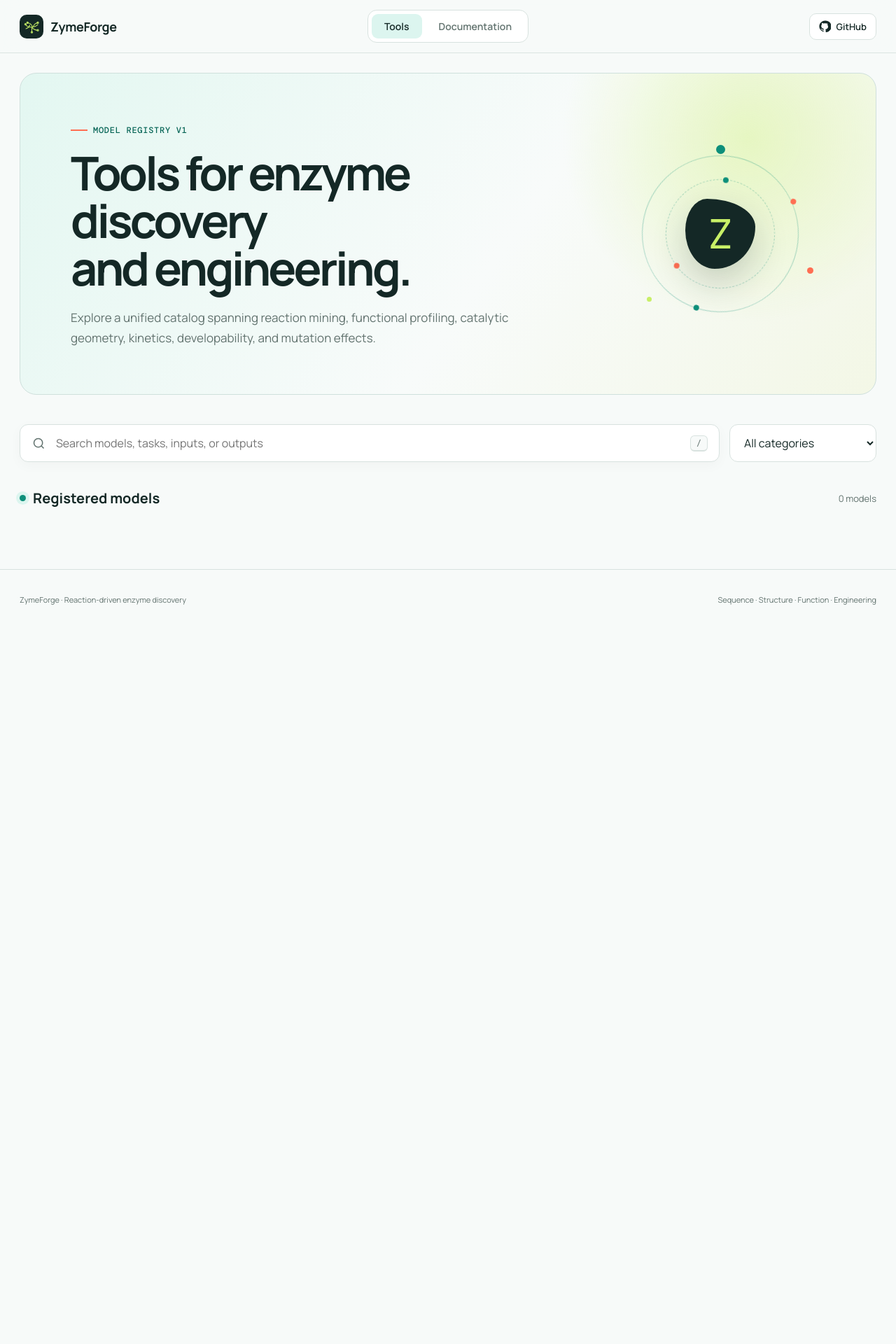
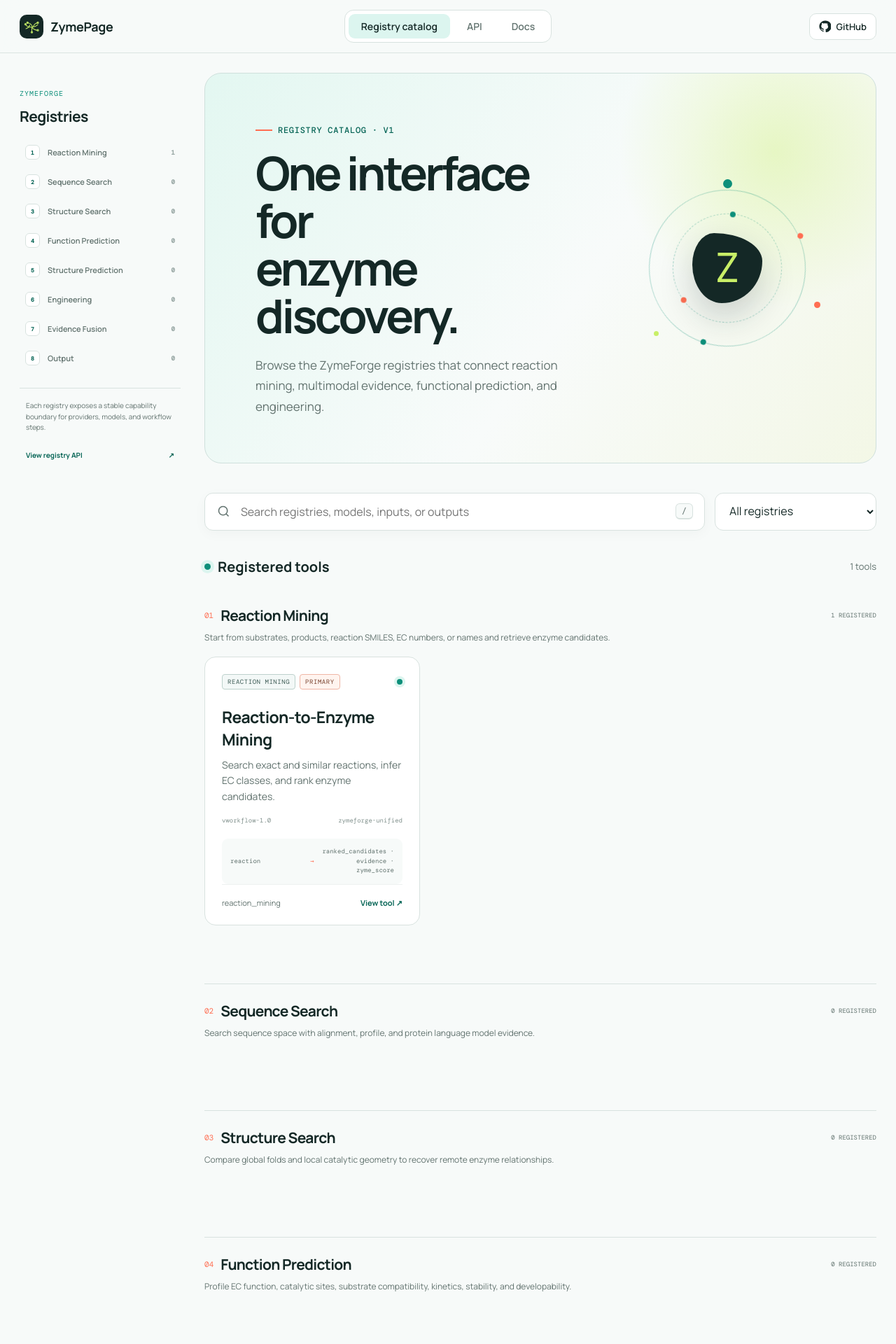
Before and after one commit to Gabriel-QIN/ZymeForge_docs, a FastAPI app: page /tools in a window 1280 px wide. Shown: the top 1920 px of the page at 70% size. Before the commit the page ends 864 px from the top, so only its background shows below. Run offline with FastAPI, Linux system fonts and the light colour scheme.

Commit message:
Add Proto-style registry catalog and API-backed ZymePage

```diff
--- a/mkdocs.yml
+++ b/mkdocs.yml
@@ -25,6 +25,9 @@ theme:
       accent: custom
 extra_css:
   - stylesheets/extra.css
+  - stylesheets/zymepage.css
+extra_javascript:
+  - javascripts/zymepage.js
 markdown_extensions:
   - admonition
   - attr_list
@@ -37,6 +40,7 @@ markdown_extensions:
       alternate_style: true
 nav:
   - Overview: index.md
+  - ZymePage: zymepage.md
   - Get started:
       - Installation: getting-started/installation.md
       - Quickstart: getting-started/quickstart.md
--- a/src/zymepage/app.py
+++ b/src/zymepage/app.py
@@ -3,18 +3,38 @@
 from __future__ import annotations
 
 import os
+from functools import lru_cache
 from pathlib import Path
 from typing import Any
 
 from fastapi import FastAPI, HTTPException, Request
+from fastapi.middleware.cors import CORSMiddleware
 from fastapi.responses import HTMLResponse, RedirectResponse
 from fastapi.staticfiles import StaticFiles
 from fastapi.templating import Jinja2Templates
+from pydantic import BaseModel, Field
+from zymeforge.bootstrap import build_reaction_workflow
+from zymeforge.core.models import ReactionContext
 from zymeforge.function.adapters import ModelBackendUnavailable
 
-from zymepage.catalog import get_tool, list_tools
+from zymepage.catalog import get_tool, list_models, list_registry_groups, list_tools
 
 PACKAGE_DIR = Path(__file__).parent
+REPOSITORY_DIR = PACKAGE_DIR.parents[1]
+
+
+class ReactionMiningRequest(BaseModel):
+    """Validated public request for the ZymeForge reaction mining workflow."""
+
+    reaction: str = Field(min_length=3, description="Reaction SMILES: substrates>>products")
+    top_k: int = Field(default=20, ge=1, le=1000)
+    ph: float | None = Field(default=None, ge=0.0, le=14.0)
+    temperature_c: float | None = None
+
+
+@lru_cache(maxsize=4)
+def _workflow(catalog_path: str):
+    return build_reaction_workflow(catalog_path)
 
 
 def create_app() -> FastAPI:
@@ -25,6 +45,20 @@ def create_app() -> FastAPI:
         version="0.1.0",
         docs_url="/api/docs",
         redoc_url=None,
+    )
+    origins = [
+        origin.strip()
+        for origin in os.getenv(
+            "ZYMEFORGE_CORS_ORIGINS",
+            "https://gabriel-qin.github.io,http://localhost:8000,http://127.0.0.1:8000",
+        ).split(",")
+        if origin.strip()
+    ]
+    application.add_middleware(
+        CORSMiddleware,
+        allow_origins=origins,
+        allow_methods=["GET", "POST"],
+        allow_headers=["*"],
     )
     application.mount("/static", StaticFiles(directory=PACKAGE_DIR / "static"), name="static")
     templates = Jinja2Templates(directory=PACKAGE_DIR / "templates")
@@ -46,6 +80,7 @@ def create_app() -> FastAPI:
             context={
                 "tools": tools,
                 "categories": categories,
+                "groups": list_registry_groups(),
                 "docs_url": docs_url,
                 "page": "tools",
             },
@@ -67,8 +102,28 @@ def create_app() -> FastAPI:
 
     @application.get("/api/models")
     async def models_api() -> dict[str, Any]:
+        models = list_models()
+        return {"count": len(models), "models": models}
+
+    @application.get("/api/tools")
+    async def tools_api() -> dict[str, Any]:
         tools = list_tools()
-        return {"count": len(tools), "models": tools}
+        return {"count": len(tools), "tools": tools}
+
+    @application.get("/api/registries")
+    async def registries_api() -> dict[str, Any]:
+        groups = list_registry_groups()
+        return {"count": len(groups), "registries": groups}
+
+    @application.get("/api/registries/{registry_id}")
+    async def registry_api(registry_id: str) -> dict[str, Any]:
+        group = next(
+            (item for item in list_registry_groups() if item["id"] == registry_id),
+            None,
+        )
+        if group is None:
+            raise HTTPException(status_code=404, detail="Unknown registry")
+        return group
 
     @application.get("/api/models/{identifier}")
     async def model_api(identifier: str) -> dict[str, Any]:
@@ -83,6 +138,11 @@ def create_app() -> FastAPI:
         if resolved is None:
             raise HTTPException(status_code=404, detail="Unknown registered tool")
         model_class, tool = resolved
+        if model_class is None:
+            raise HTTPException(
+                status_code=400,
+                detail="This registry tool uses its workflow endpoint",
+            )
         missing = [field for field in tool["inputs"] if not payload.get(field)]
         if missing:
             raise HTTPException(status_code=422, detail=f"Missing inputs: {', '.join(missing)}")
@@ -101,6 +161,27 @@ def create_app() -> FastAPI:
             "predictions": [prediction.model_dump(mode="json") for prediction in predictions],
         }
 
+    @application.post("/api/reactions/mine")
+    async def mine_reaction(request: ReactionMiningRequest) -> dict[str, Any]:
+        """Run the core ZymeForge reaction-to-enzyme workflow."""
+        catalog_path = Path(
+            os.getenv("ZYMEFORGE_CATALOG", str(REPOSITORY_DIR / "data" / "demo_catalog.json"))
+        )
+        if not catalog_path.exists():
+            raise HTTPException(
+                status_code=503,
+                detail=f"ZymeForge catalog is not configured: {catalog_path}",
+            )
+        try:
+            result = _workflow(str(catalog_path)).run(
+                request.reaction,
+                context=ReactionContext(ph=request.ph, temperature_c=request.temperature_c),
+                top_k=request.top_k,
+            )
+        except (ValueError, KeyError) as exc:
+            raise HTTPException(status_code=422, detail=str(exc)) from exc
+        return result.model_dump(mode="json")
+
     return application
 
 
--- a/src/zymepage/static/app.js
+++ b/src/zymepage/static/app.js
@@ -52,7 +52,7 @@
     outputState.textContent = "Running";
     outputState.classList.remove("error");
     try {
-      const response = await fetch(`/api/models/${shell.dataset.toolId}/predict`, {
+      const response = await fetch(shell.dataset.endpoint || `/api/models/${shell.dataset.toolId}/predict`, {
         method: "POST",
         headers: { "Content-Type": "application/json" },
         body: JSON.stringify(payload),
--- a/src/zymepage/static/styles.css
+++ b/src/zymepage/static/styles.css
@@ -33,6 +33,26 @@ button, input, select, textarea { font: inherit; }
 .github-link svg { width: 17px; fill: var(--ink); }
 
 .catalog-shell, .tool-shell { width: min(1380px, calc(100% - 56px)); margin: 0 auto; }
+.page-layout { display: grid; grid-template-columns: 230px minmax(0, 1fr); align-items: start; gap: 34px; }
+.registry-sidebar { position: sticky; top: 102px; padding: 25px 0; }
+.sidebar-label { color: var(--mint); font-family: var(--mono); font-size: 10px; letter-spacing: .1em; text-transform: uppercase; }
+.registry-sidebar h2 { margin: 12px 0 18px; font-size: 21px; letter-spacing: -.03em; }
+.registry-sidebar nav { display: grid; gap: 3px; }
+.registry-link { display: grid; grid-template-columns: 25px 1fr auto; align-items: center; gap: 7px; padding: 9px 8px; border-radius: 8px; color: var(--muted); font-size: 11px; font-weight: 600; }
+.registry-link:hover, .registry-link:focus { color: var(--ink); background: var(--mint-soft); }
+.registry-icon { display: grid; width: 21px; height: 21px; place-items: center; border: 1px solid var(--line); border-radius: 6px; color: var(--mint-dark); background: var(--white); font-family: var(--mono); font-size: 8px; }
+.registry-link em { color: #9aa9a6; font-family: var(--mono); font-size: 9px; font-style: normal; }
+.sidebar-note { padding: 17px 9px 15px; margin-top: 23px; border-top: 1px solid var(--line); color: var(--muted); font-size: 10px; line-height: 1.55; }
+.sidebar-api { display: flex; justify-content: space-between; padding: 9px; color: var(--mint-dark); font-size: 10px; font-weight: 700; }
+.catalog-main { min-width: 0; }
+.catalog-main .catalog-hero { margin-top: 28px; }
+.registry-section { padding: 24px 0 13px; scroll-margin-top: 94px; }
+.registry-section + .registry-section { border-top: 1px solid var(--line); }
+.registry-section-heading { display: flex; align-items: center; justify-content: space-between; gap: 18px; }
+.registry-section-heading > div { display: flex; align-items: center; gap: 10px; }.registry-section-heading h2 { margin: 0; font-size: 21px; letter-spacing: -.035em; }.registry-section-heading > span { color: var(--muted); font-family: var(--mono); font-size: 9px; text-transform: uppercase; }
+.section-index { color: var(--coral); font-family: var(--mono); font-size: 11px; }.registry-intro { max-width: 680px; margin: 8px 0 18px; color: var(--muted); font-size: 12px; line-height: 1.6; }
+.tool-meta { display: flex; justify-content: space-between; gap: 10px; margin-top: 17px; color: #81918d; font-family: var(--mono); font-size: 9px; }
+.tool-description { padding: 25px; margin: 25px 0 40px; border: 1px solid var(--line); border-radius: 13px; background: var(--white); }.tool-description p { max-width: 840px; margin: 13px 0 17px; color: var(--muted); line-height: 1.7; }.source-facts { display: flex; flex-wrap: wrap; gap: 16px; padding-top: 14px; border-top: 1px solid #edf1f0; color: var(--muted); font-size: 11px; }.source-facts a { color: var(--mint-dark); font-weight: 700; }
 .catalog-hero { min-height: 380px; display: grid; grid-template-columns: 1.4fr .6fr; align-items: center; gap: 80px; padding: 65px 72px; margin-top: 28px; overflow: hidden; border: 1px solid #cfe0dc; border-radius: 24px; background: radial-gradient(circle at 85% 20%, rgba(200,239,103,.35), transparent 24%), linear-gradient(125deg, #e3f7f1 0%, #f8fbfa 56%, #f3f7e6 100%); }
 .eyebrow, .tag, .role { font-family: var(--mono); text-transform: uppercase; letter-spacing: .06em; }
 .eyebrow { display: inline-flex; align-items: center; gap: 8px; color: var(--mint-dark); font-size: 12px; font-weight: 500; }
@@ -88,6 +108,6 @@ kbd { padding: 2px 8px; border: 1px solid var(--line); border-bottom-width: 2px;
 .output-code { min-height: 390px; margin: 24px 0 0; padding: 18px; overflow: auto; border-radius: 10px; color: #d9f7ee; background: #112522; font-family: var(--mono); font-size: 11px; line-height: 1.65; white-space: pre-wrap; }
 .site-footer { min-height: 85px; display: flex; align-items: center; justify-content: space-between; gap: 20px; padding: 0 max(28px, calc((100vw - 1380px)/2)); border-top: 1px solid var(--line); color: var(--muted); font-size: 11px; }
 
-@media (max-width: 1000px) { .tool-grid { grid-template-columns: repeat(2, 1fr); }.catalog-hero { grid-template-columns: 1fr; }.hero-orbit { display: none; }.runner-layout { grid-template-columns: 1fr; }.output-panel { position: static; }.model-facts { grid-template-columns: repeat(2, 1fr); }.model-facts > div:nth-child(2) { border-right: 0; }.model-facts > div:nth-child(-n+2) { border-bottom: 1px solid var(--line); } }
-@media (max-width: 680px) { .site-header { grid-template-columns: 1fr auto; height: 66px; }.brand > span:last-child, .github-link { display: none; }.main-nav { justify-self: end; }.main-nav a { padding: 7px 10px; }.catalog-shell, .tool-shell { width: min(100% - 28px, 1380px); }.catalog-hero { min-height: 0; padding: 42px 24px; margin-top: 14px; }.catalog-hero h1 { font-size: 40px; }.catalog-toolbar { flex-direction: column; }.filter-select select { width: 100%; }.tool-grid { grid-template-columns: 1fr; }.tool-title-row { align-items: start; flex-direction: column; }.adapter-state { width: 100%; }.model-facts { grid-template-columns: 1fr; }.model-facts > div { border-right: 0; border-bottom: 1px solid var(--line); }.runner-panel, .output-panel { padding: 18px; }.site-footer { align-items: start; flex-direction: column; justify-content: center; } }
+@media (max-width: 1000px) { .page-layout { grid-template-columns: 190px minmax(0, 1fr); gap: 20px; }.tool-grid { grid-template-columns: repeat(2, 1fr); }.catalog-hero { grid-template-columns: 1fr; }.hero-orbit { display: none; }.runner-layout { grid-template-columns: 1fr; }.output-panel { position: static; }.model-facts { grid-template-columns: repeat(2, 1fr); }.model-facts > div:nth-child(2) { border-right: 0; }.model-facts > div:nth-child(-n+2) { border-bottom: 1px solid var(--line); } }
+@media (max-width: 680px) { .site-header { grid-template-columns: 1fr auto; height: 66px; }.brand > span:last-child, .github-link { display: none; }.main-nav { justify-self: end; }.main-nav a { padding: 7px 10px; }.catalog-shell, .tool-shell { width: min(100% - 28px, 1380px); }.page-layout { display: block; }.registry-sidebar { position: static; padding: 18px 0 0; }.registry-sidebar nav { display: flex; overflow-x: auto; gap: 4px; padding-bottom: 8px; }.registry-link { min-width: max-content; border: 1px solid var(--line); background: var(--white); }.registry-link em, .sidebar-note, .sidebar-api { display: none; }.catalog-hero { min-height: 0; padding: 42px 24px; margin-top: 14px; }.catalog-hero h1 { font-size: 40px; }.catalog-toolbar { flex-direction: column; }.filter-select select { width: 100%; }.tool-grid { grid-template-columns: 1fr; }.tool-title-row { align-items: start; flex-direction: column; }.adapter-state { width: 100%; }.model-facts { grid-template-columns: 1fr; }.model-facts > div { border-right: 0; border-bottom: 1px solid var(--line); }.runner-panel, .output-panel { padding: 18px; }.site-footer { align-items: start; flex-direction: column; justify-content: center; } }
 @media (prefers-reduced-motion: reduce) { *, *::before, *::after { scroll-behavior: auto !important; animation-duration: .01ms !important; animation-iteration-count: 1 !important; } }
--- a/src/zymepage/templates/base.html
+++ b/src/zymepage/templates/base.html
@@ -4,8 +4,8 @@
   <head>
     <meta charset="utf-8">
     <meta name="viewport" content="width=device-width, initial-scale=1">
-    <meta name="description" content="ZymeForge enzyme discovery and engineering tools">
-    <title>{% block title %}ZymeForge{% endblock %}</title>
+    <meta name="description" content="ZymePage registry catalog for ZymeForge">
+    <title>{% block title %}ZymePage{% endblock %}</title>
     <link rel="preconnect" href="https://fonts.googleapis.com">
     <link rel="preconnect" href="https://fonts.gstatic.com" crossorigin>
     <link href="https://fonts.googleapis.com/css2?family=DM+Mono:wght@400;500&family=Manrope:wght@400;500;600;700&display=swap" rel="stylesheet">
@@ -14,24 +14,25 @@
   </head>
   <body>
     <header class="site-header">
-      <a class="brand" href="/tools" aria-label="ZymeForge tools">
+      <a class="brand" href="/tools" aria-label="ZymePage registry catalog">
         <span class="brand-mark" aria-hidden="true">
           <svg viewBox="0 0 44 44" role="img"><path d="M7 28c5-1 8-4 10-9m-6-6c6 1 10 4 12 9m14-9c-6 1-10 5-12 11m12 8c-7 0-12-3-15-8m0 0v13m0-13C15 25 9 22 6 17m16 7c6 0 11-2 15-6"/><circle cx="11" cy="13" r="2"/><circle cx="37" cy="13" r="2"/><circle cx="37" cy="32" r="2"/><circle cx="6" cy="17" r="2"/><circle cx="22" cy="37" r="2"/></svg>
         </span>
-        <span>ZymeForge</span>
+        <span>ZymePage</span>
       </a>
       <nav class="main-nav" aria-label="Primary navigation">
-        <a class="{% if page == 'tools' %}active{% endif %}" href="/tools">Tools</a>
-        <a href="{{ docs_url }}">Documentation</a>
+        <a class="{% if page == 'tools' %}active{% endif %}" href="/tools">Registry catalog</a>
+        <a href="/api/docs">API</a>
+        <a href="{{ docs_url }}">Docs</a>
       </nav>
-      <a class="github-link" href="https://github.com/Gabriel-QIN/ZymeForge" target="_blank" rel="noreferrer">
+      <a class="github-link" href="https://github.com/Gabriel-QIN/ZymeForge_docs" target="_blank" rel="noreferrer">
         <svg viewBox="0 0 24 24" aria-hidden="true"><path d="M12 .7a11.5 11.5 0 0 0-3.6 22.4c.6.1.8-.2.8-.6v-2.2c-3.3.7-4-1.4-4-1.4-.5-1.4-1.3-1.7-1.3-1.7-1.1-.7.1-.7.1-.7 1.2.1 1.8 1.2 1.8 1.2 1.1 1.8 2.8 1.3 3.5 1 .1-.8.4-1.3.8-1.6-2.7-.3-5.5-1.3-5.5-5.7 0-1.3.5-2.3 1.2-3.1-.1-.3-.5-1.6.1-3.1 0 0 1-.3 3.2 1.2a11 11 0 0 1 5.8 0C16 6 17 6.3 17 6.3c.6 1.5.2 2.8.1 3.1.8.8 1.2 1.8 1.2 3.1 0 4.4-2.8 5.4-5.5 5.7.4.4.8 1.1.8 2.2v3.2c0 .4.2.7.8.6A11.5 11.5 0 0 0 12 .7Z"/></svg>
         GitHub
       </a>
     </header>
     <main>{% block content %}{% endblock %}</main>
     <footer class="site-footer">
-      <span>ZymeForge · Reaction-driven enzyme discovery</span>
+      <span>ZymePage · ZymeForge registry catalog</span>
       <span>Sequence · Structure · Function · Engineering</span>
     </footer>
   </body>
--- a/src/zymepage/templates/catalog.html
+++ b/src/zymepage/templates/catalog.html
@@ -1,13 +1,25 @@
 {% extends "base.html" %}
-{# Registry-backed tool catalog #}
-{% block title %}Tools · ZymeForge{% endblock %}
+{# Proto-style Registry catalog #}
+{% block title %}Registry catalog · ZymePage{% endblock %}
 {% block content %}
-<section class="catalog-shell">
+<section class="catalog-shell page-layout">
+  <aside class="registry-sidebar">
+    <div class="sidebar-label">ZymeForge</div>
+    <h2>Registries</h2>
+    <nav aria-label="Registry navigation">
+      {% for group in groups %}
+      <a href="#{{ group.id }}" class="registry-link"><span class="registry-icon">{{ loop.index }}</span><span>{{ group.label }}</span><em>{{ group.count }}</em></a>
+      {% endfor %}
+    </nav>
+    <div class="sidebar-note">Each registry exposes a stable capability boundary for providers, models, and workflow steps.</div>
+    <a class="sidebar-api" href="/api/registries">View registry API <span>↗</span></a>
+  </aside>
+  <main class="catalog-main">
     <div class="catalog-hero">
       <div>
-      <span class="eyebrow">MODEL REGISTRY V1</span>
-      <h1>Tools for enzyme discovery<br>and engineering.</h1>
-      <p>Explore a unified catalog spanning reaction mining, functional profiling, catalytic geometry, kinetics, developability, and mutation effects.</p>
+        <span class="eyebrow">REGISTRY CATALOG · V1</span>
+        <h1>One interface for<br>enzyme discovery.</h1>
+        <p>Browse the ZymeForge registries that connect reaction mining, multimodal evidence, functional prediction, and engineering.</p>
       </div>
       <div class="hero-orbit" aria-hidden="true">
         <span class="orbit orbit-one"></span><span class="orbit orbit-two"></span>
@@ -19,42 +31,42 @@
     <div class="catalog-toolbar">
       <label class="search-box">
         <svg viewBox="0 0 24 24" aria-hidden="true"><circle cx="11" cy="11" r="7"/><path d="m16 16 4 4"/></svg>
-      <input id="tool-search" type="search" placeholder="Search models, tasks, inputs, or outputs" autocomplete="off">
+        <input id="tool-search" type="search" placeholder="Search registries, models, inputs, or outputs" autocomplete="off">
         <kbd>/</kbd>
       </label>
       <label class="filter-select">
-      <span class="sr-only">Filter by category</span>
+        <span class="sr-only">Filter by registry</span>
         <select id="category-filter">
-        <option value="all">All categories</option>
-        {% for category in categories %}<option value="{{ category }}">{{ category }}</option>{% endfor %}
+          <option value="all">All registries</option>
+          {% for group in groups %}<option value="{{ group.id }}">{{ group.label }}</option>{% endfor %}
         </select>
       </label>
     </div>
 
     <div class="catalog-heading">
-    <div><span class="pulse"></span><h2>Registered models</h2></div>
-    <span id="tool-count">{{ tools|length }} models</span>
+      <div><span class="pulse"></span><h2>Registered tools</h2></div>
+      <span id="tool-count">{{ tools|length }} tools</span>
     </div>
 
-  <div class="tool-grid" id="tool-grid">
-    {% for tool in tools %}
-    <article class="tool-card" data-category="{{ tool.category }}" data-search="{{ tool.name }} {{ tool.description }} {{ tool.task }} {{ tool.inputs|join(' ') }} {{ tool.outputs|join(' ') }}">
-      <div class="tool-card-top">
-        <div class="tag-row"><span class="tag">{{ tool.category }}</span><span class="role role-{{ tool.role }}">{{ tool.role }}</span></div>
-        <span class="status-dot" title="Adapter registered"></span>
-      </div>
+    {% for group in groups %}
+    <section class="registry-section" id="{{ group.id }}" data-registry-section="{{ group.id }}">
+      <div class="registry-section-heading"><div><span class="section-index">{{ "%02d"|format(loop.index) }}</span><h2>{{ group.label }}</h2></div><span>{{ group.count }} registered</span></div>
+      <p class="registry-intro">{{ group.intro }}</p>
+      <div class="tool-grid">
+        {% for tool in group.tools %}
+        <article class="tool-card" data-category="{{ group.id }}" data-search="{{ tool.name }} {{ tool.description }} {{ tool.introduction }} {{ tool.task }} {{ tool.inputs|join(' ') }} {{ tool.outputs|join(' ') }}">
+          <div class="tool-card-top"><div class="tag-row"><span class="tag">{{ tool.category }}</span><span class="role role-{{ tool.role }}">{{ tool.role }}</span></div><span class="status-dot" title="Adapter registered"></span></div>
           <h3><a href="/tools/{{ tool.id }}">{{ tool.name }}</a></h3>
-      <p>{{ tool.description }}</p>
+          <p>{{ tool.introduction }}</p>
+          <div class="tool-meta"><span>v{{ tool.version }}</span><span>{{ tool.runtime }}</span></div>
           <div class="io-preview"><span>{{ tool.inputs|join(' + ') }}</span><i>→</i><span>{{ tool.outputs|join(' · ') }}</span></div>
-      <div class="tool-card-footer">
-        <span>{{ tool.runtime }}</span>
-        <a href="/tools/{{ tool.id }}">Open tool <span aria-hidden="true">↗</span></a>
-      </div>
+          <div class="tool-card-footer"><span>{{ tool.plugin }}</span><a href="/tools/{{ tool.id }}">View tool <span aria-hidden="true">↗</span></a></div>
         </article>
         {% endfor %}
       </div>
-  <div class="empty-state" id="empty-state" hidden>
-    <span>∅</span><h3>No matching tools</h3><p>Try another term or clear the category filter.</p>
-  </div>
+    </section>
+    {% endfor %}
+    <div class="empty-state" id="empty-state" hidden><span>∅</span><h3>No matching tools</h3><p>Try another term or clear the registry filter.</p></div>
+  </main>
 </section>
 {% endblock %}
```
Also changed, not shown: data/demo_catalog.json (added, +62 -0 lines), docs/getting-started/web-catalog.md (+6 -1 lines), docs/index.md (+1 -1 lines), docs/javascripts/zymepage.js (added, +79 -0 lines), docs/stylesheets/zymepage.css (added, +40 -0 lines), docs/zymepage.md (added, +47 -0 lines), src/zymepage/catalog.py (+183 -5 lines), src/zymepage/templates/tool.html (+12 -13 lines), tests/test_web.py (+33 -0 lines), README.md. Lines whose indentation alone changed are shown as unchanged.
